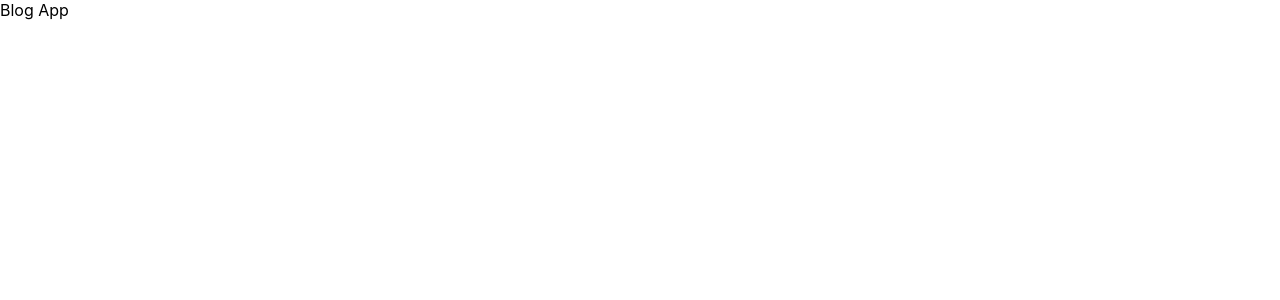
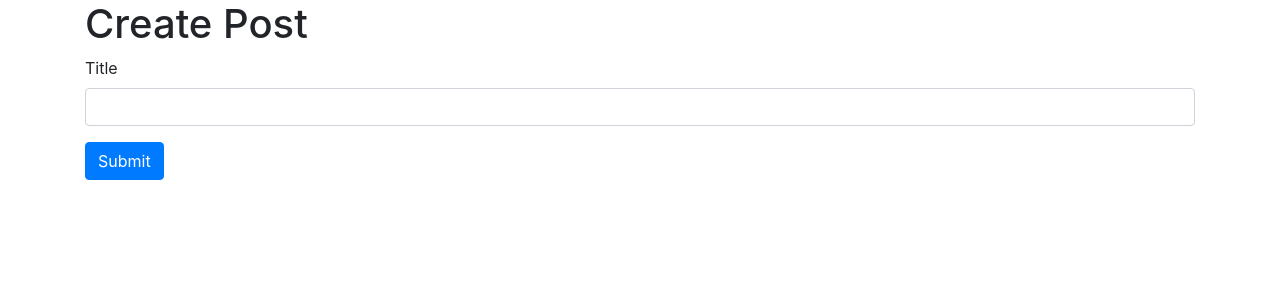
Before and after one commit to FrancoBG79/Microservices-with-Node-JS-and-React, a React (Create React App) app in the folder blog-boilerplate/client/: page / in a window 1280 px wide. Shown: the top 300 px of the page. Built offline with nearby package versions, Linux system fonts and the light colour scheme.

Commit message:
section_2_video_20

```diff
--- a/blog-boilerplate/client/package.json
+++ b/blog-boilerplate/client/package.json
@@ -6,6 +6,7 @@
     "@testing-library/jest-dom": "^5.17.0",
     "@testing-library/react": "^13.4.0",
     "@testing-library/user-event": "^13.5.0",
+    "axios": "^1.14.0",
     "react": "^18.3.1",
     "react-dom": "^18.3.1",
     "react-scripts": "5.0.1",
--- a/blog-boilerplate/client/public/index.html
+++ b/blog-boilerplate/client/public/index.html
@@ -15,6 +15,7 @@
       user's mobile device or desktop. See https://developers.google.com/web/fundamentals/web-app-manifest/
     -->
     <link rel="manifest" href="%PUBLIC_URL%/manifest.json" />
+    <link rel="stylesheet" href="https://cdn.jsdelivr.net/npm/bootstrap@4.4.1/dist/css/bootstrap.min.css" integrity="sha384-Vkoo8x4CGsO3+Hhxv8T/Q5PaXtkKtu6ug5TOeNV6gBiFeWPGFN9MuhOf23Q9Ifjh" crossorigin="anonymous">
     <!--
       Notice the use of %PUBLIC_URL% in the tags above.
       It will be replaced with the URL of the `public` folder during the build.
--- a/blog-boilerplate/client/src/App.js
+++ b/blog-boilerplate/client/src/App.js
@@ -1,7 +1,11 @@
 import React from "react";
+import PostCreate from "./Postcreate";
 
 const App = () => {
-  return <div>Blog App</div>;
+  return <div className="container">
+    <h1>Create Post</h1>
+    <PostCreate />
+  </div>;
 };
 
 export default App;
--- /dev/null
+++ b/blog-boilerplate/client/src/Postcreate.js
@@ -0,0 +1,32 @@
+import React, { useState } from "react";
+import axios from "axios";
+
+const PostCreate = () => {
+    const [title, setTitle] = useState("");
+
+    const onSubmit = async (event) => {
+        event.preventDefault();
+
+        await axios.post("http://localhost:4000/posts", {
+            title
+        });
+
+        setTitle("");
+    };
+
+    return <div>
+        <form onSubmit={onSubmit}>
+        <div className="form-group">
+            <label>Title</label>
+            <input
+                type="text"
+                value={title}
+                onChange={(e) => setTitle(e.target.value)}
+                className="form-control" />
+        </div>
+        <button className="btn btn-primary">Submit</button>
+        </form>
+    </div>;
+};
+
+export default PostCreate;
```
Also changed, not shown: 1 other file (tests, documents, lock files or other folders).
